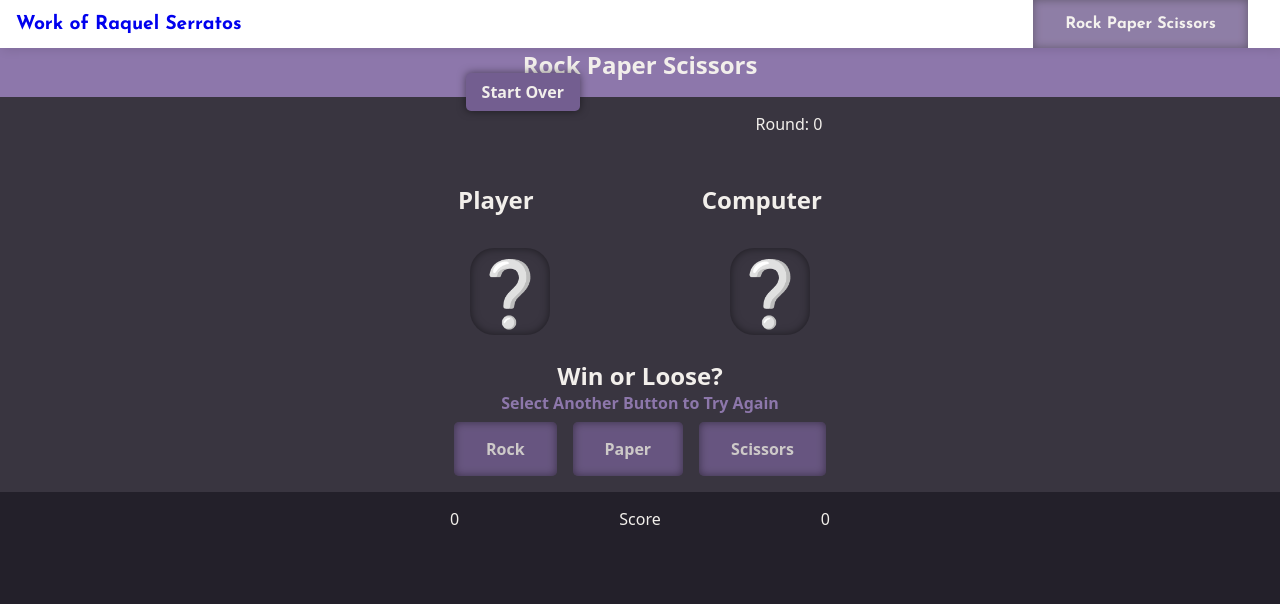
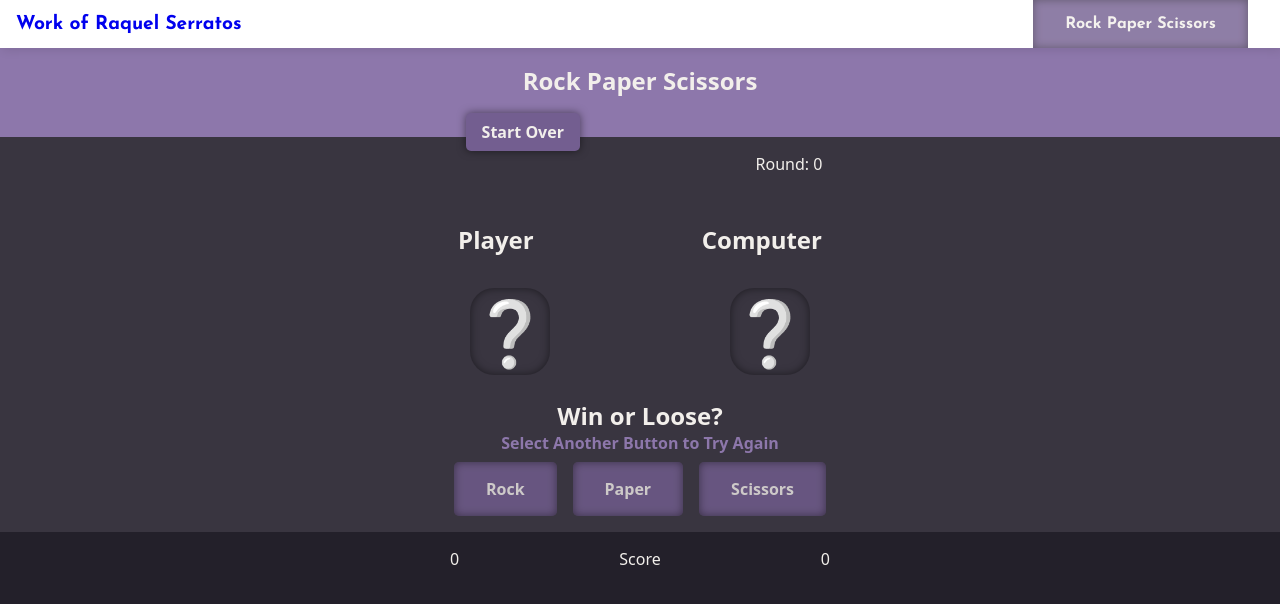
Before and after one commit to rserratos1/WWWCourseProjects, a Next.js app in the folder my-main-app/: page /rockPaperScissors_2 in a window 1280 px wide. Shown: the top 604 px of the page. Built offline with nearby package versions, Linux system fonts and the light colour scheme; a web font is replaced by a local one.

Commit message:
fixed the padding for the title

```diff
--- a/my-main-app/src/app/rockPaperScissors_2/styles.css
+++ b/my-main-app/src/app/rockPaperScissors_2/styles.css
@@ -78,6 +78,10 @@
     color: var(--dark-primary-text);
     padding-bottom: 1rem;
     width: 100%;
+}
+
+.gameHeader h1 {
+    padding: 1rem 0 1.5rem 0;
 }
 
 .game-section {
```
